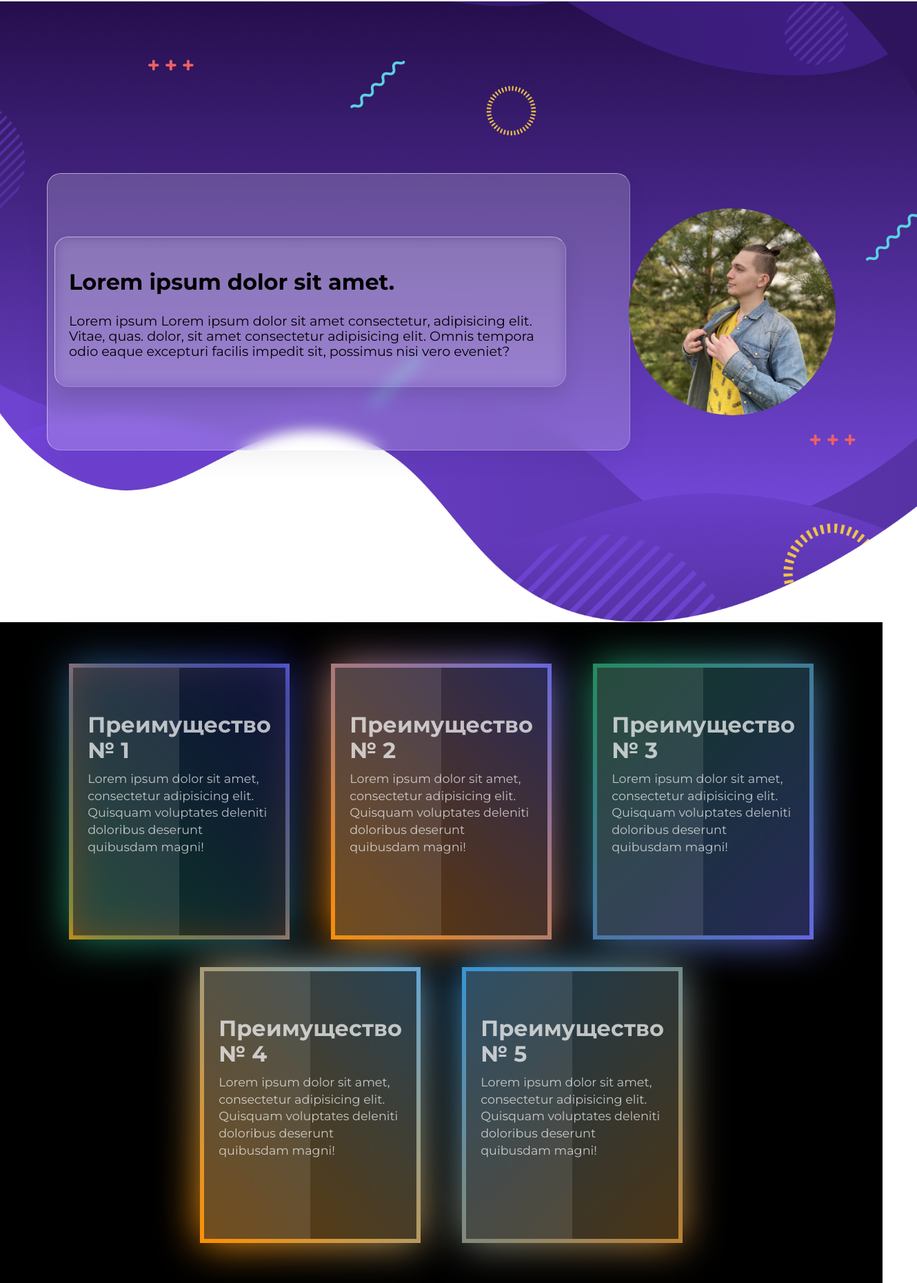
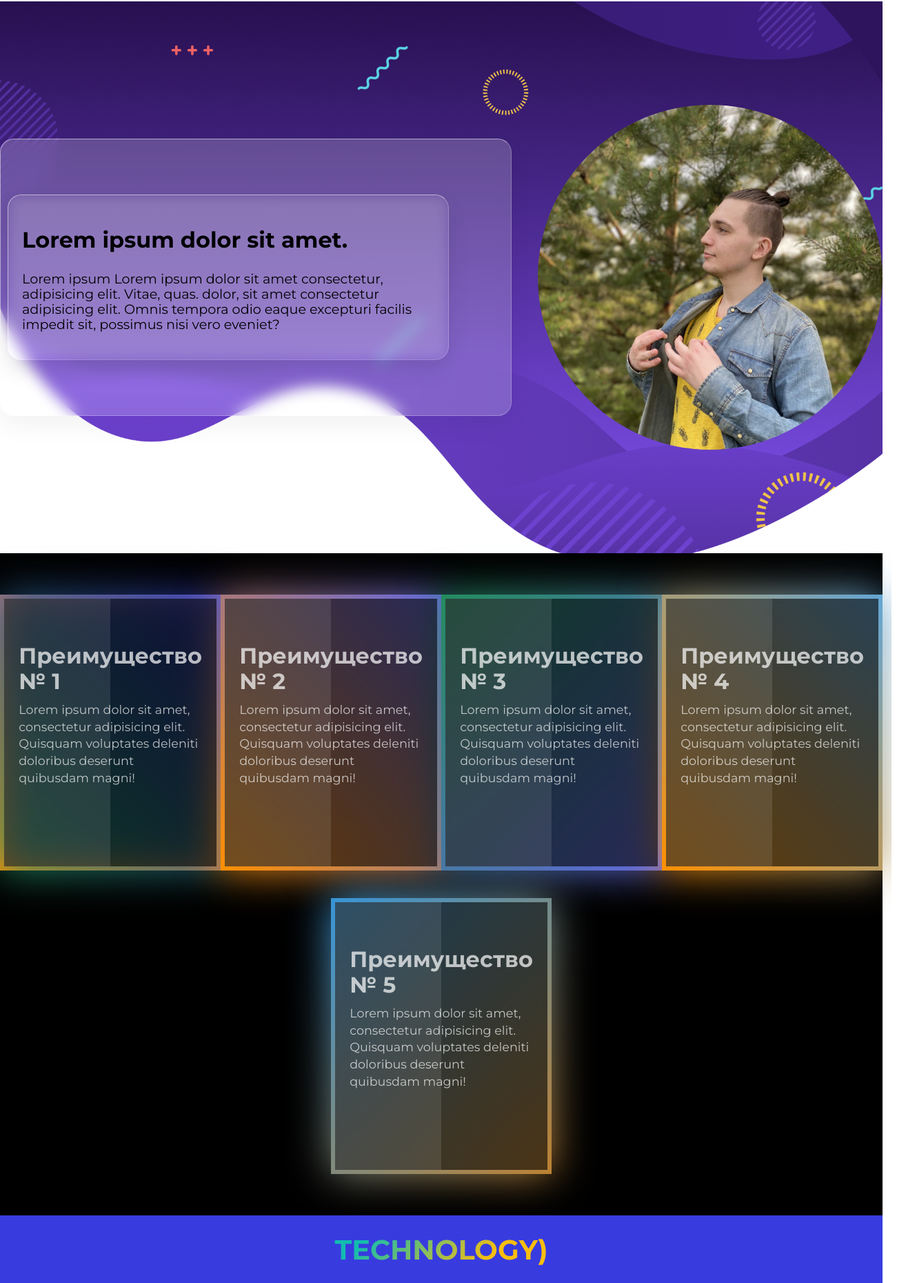
Before and after one commit to disaq1/MyWebSite, a website: page #src/index.html in a window 1280 px wide. Shown: the part 76-1936 px from the top of the page at 69% size, 1330 px wide, since content can reach past the window. Drawn offline with nearby package versions, Linux system fonts and the light colour scheme; files that its build step writes are made by us from their sources; files whose address does not match are found by name; a web font is replaced by a local one.

Commit message:
Responsiveness on the "home page"

```diff
--- a/#src/scss/_main.scss
+++ b/#src/scss/_main.scss
@@ -18,7 +18,6 @@
     background-size: cover;
     background-position: center;
     background-attachment: fixed;
-    padding: 50px;
     @media screen and (min-width: 1024px) {
         grid-auto-flow: column;
         justify-content: center;
@@ -73,19 +72,17 @@
 }
 
 .welcome-content__imgBlock {
-    margin: 0 auto;
-    max-width: 700px;
-    max-height: 700px;
+    margin: 80px auto 0;
+    max-width: 500px;
+    max-height: 500px;
     min-width: 300px;
     min-height: 300px;
     text-align: center;
     overflow: hidden;
-    border-radius: 50%;
     @include smooth;
     @media screen and (min-width: 1024px) {
-        margin: auto;
-        max-width: 300px;
-        max-height: 300px;
+        margin: 0 0 0 40px;
+        border-radius: 50%;
     }
 }
 
@@ -117,6 +114,29 @@
     align-items: center;
     padding: 40px 0;
     flex-wrap: wrap;
+    min-width: 100vw;
+    min-height: 100vh;
+}
+
+.skills__title {
+    position: absolute;
+    top: 0;
+    margin: 15px auto;
+    text-transform: uppercase;
+    font-size: 1em;
+    background: linear-gradient(135deg, #12BCB0 20%, #FABE0E 70%);
+    background-clip: text;
+    -webkit-text-fill-color: transparent;
+    padding: 0.3em 0.6em ;
+    @media screen and (min-width: 580px) {
+        font-size: 1.5em;
+    }
+    @media screen and (min-width: 870px) {
+        font-size: 2em;
+    }
+    @media screen and (min-width: 1024px) {
+        font-size: 2.5em;
+    }
 }
 
 .box {
@@ -128,7 +148,7 @@
     display: flex;
     justify-content: center;
     align-items: center;
-    margin: 20px 30px;
+    margin: 20px auto;
     transition: .5s;
 }
 
@@ -269,6 +289,7 @@
     padding: 40px 0;
     background: $purple4;
     min-height: 100vh;
+    min-width: 100vw;
 
 }
 
@@ -280,10 +301,14 @@
     width: 100%;
     height: 50px;
     background: $green1;
+    transform: rotate(90deg);
+    @media screen and (min-width: 580px) {
+        transform: rotate(0deg);
+    }
 }
 
 .skills-container {
-    width: 900px;
+    max-width: 900px;
     display: flex;
     flex-wrap: wrap;
     justify-content: space-around;
```
